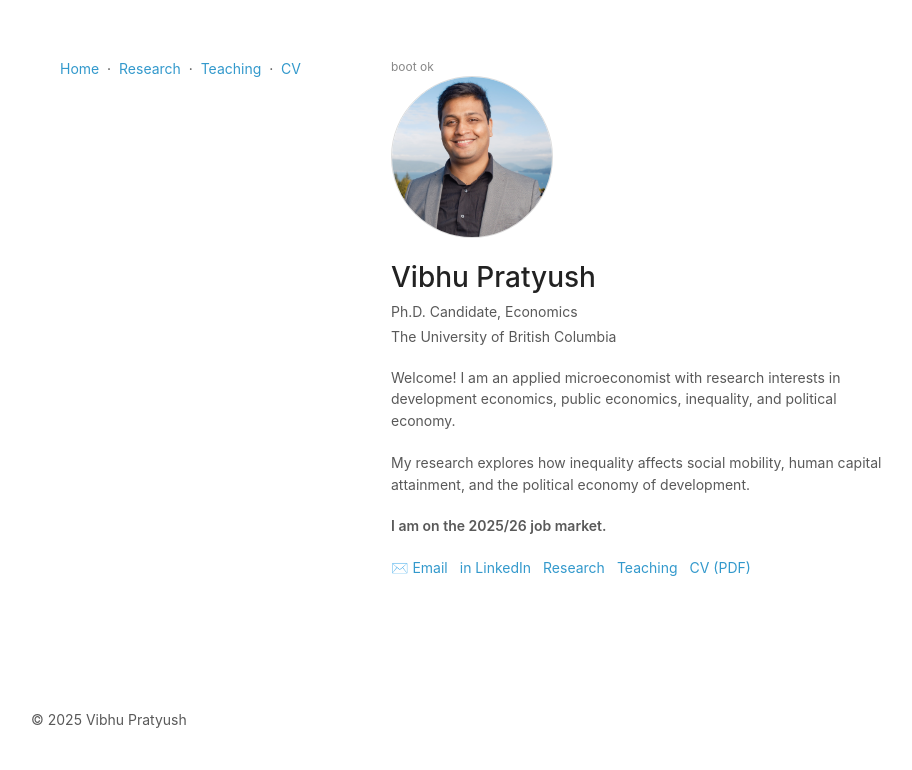
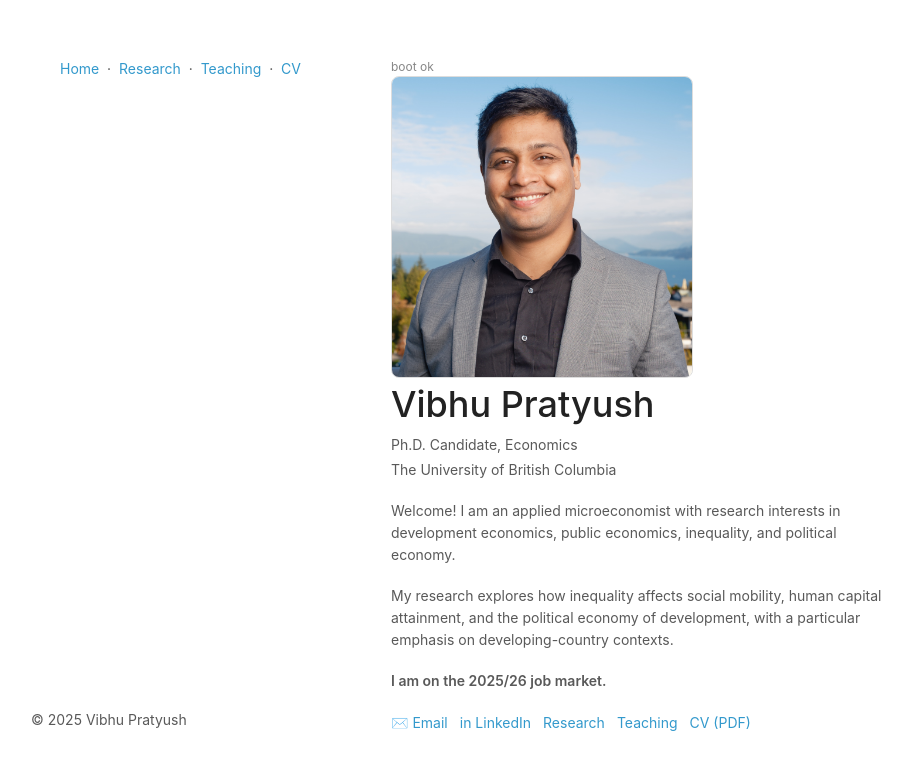
Before and after one commit to vibhupratyush/vibhupratyush.github.io, a React (Vite) app: page / in a window 1280 px wide. Shown: the top 770 px of the page, without its empty margins (179-1091 px from the left). Built offline with nearby package versions, Linux system fonts and the light colour scheme.

Commit message:
Update App.jsx

```diff
--- a/src/App.jsx
+++ b/src/App.jsx
@@ -145,20 +145,24 @@ export default function App() {
 function Home() {
   return (
     <article>
-      <div style={{ display: "flex", gap: 24, alignItems: "flex-start", flexWrap: "wrap" }}>
+      <div className="home-wrap">
         <img
           src={PROFILE.photo}
           alt={`${PROFILE.name} headshot`}
+          className="home-photo"
           style={{
-            width: 160,
-            height: 160,
-            borderRadius: "50%",
+            width: 300,            // make bigger
+            height: 300,
             objectFit: "cover",
+            borderRadius: 8,       // rectangular with soft corners (not a circle)
             border: "1px solid #ddd",
           }}
         />
+
         <div>
-          <h1 style={{ marginTop: 0, marginBottom: 8 }}>{PROFILE.name}</h1>
+          <h1 style={{ marginTop: 0, marginBottom: 8, fontSize: "2.25rem", lineHeight: 1.2 }}>
+            {PROFILE.name}
+          </h1>
           <p style={{ margin: 0 }}>{PROFILE.title}</p>
           <p style={{ marginTop: 4 }}>{PROFILE.affiliation}</p>
 
@@ -170,12 +174,13 @@ function Home() {
             </p>
             <p>
               My research explores how inequality affects social mobility, human
-              capital attainment, and the political economy of development.
+              capital attainment, and the political economy of development, with a
+              particular emphasis on developing-country contexts.
             </p>
             <p style={{ fontWeight: 600 }}>I am on the 2025/26 job market.</p>
           </div>
 
-          <div style={{ display: "flex", gap: 12, marginTop: 16 }}>
+          <div style={{ display: "flex", gap: 12, marginTop: 16, flexWrap: "wrap" }}>
             <a href={`mailto:${PROFILE.email}`} title="Email"><span aria-hidden="true">✉️</span> Email</a>
             <a href={PROFILE.linkedin} target="_blank" rel="noreferrer" title="LinkedIn"><span aria-hidden="true">in</span> LinkedIn</a>
             <a href="#/research" title="Research">Research</a>
```
